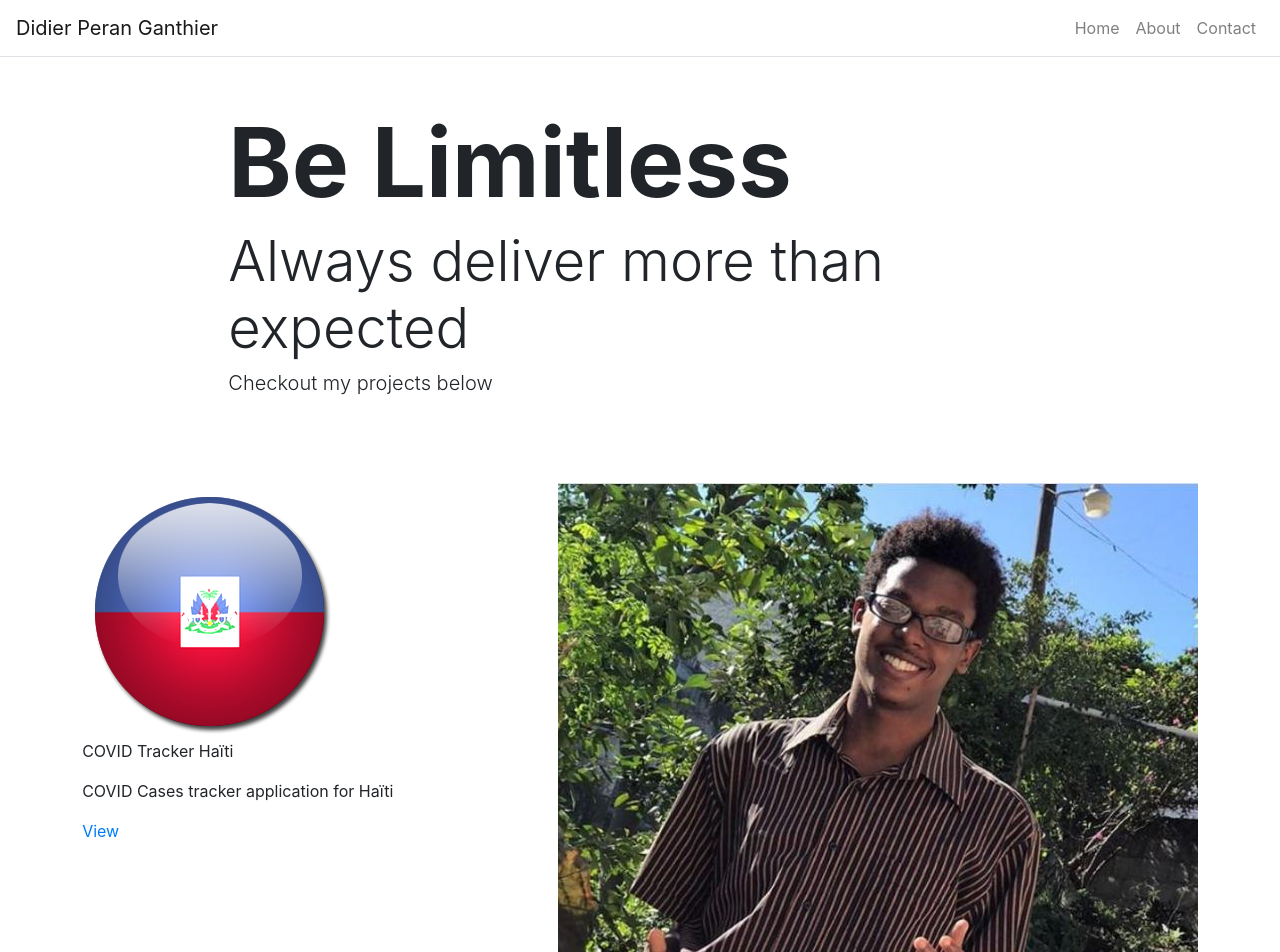
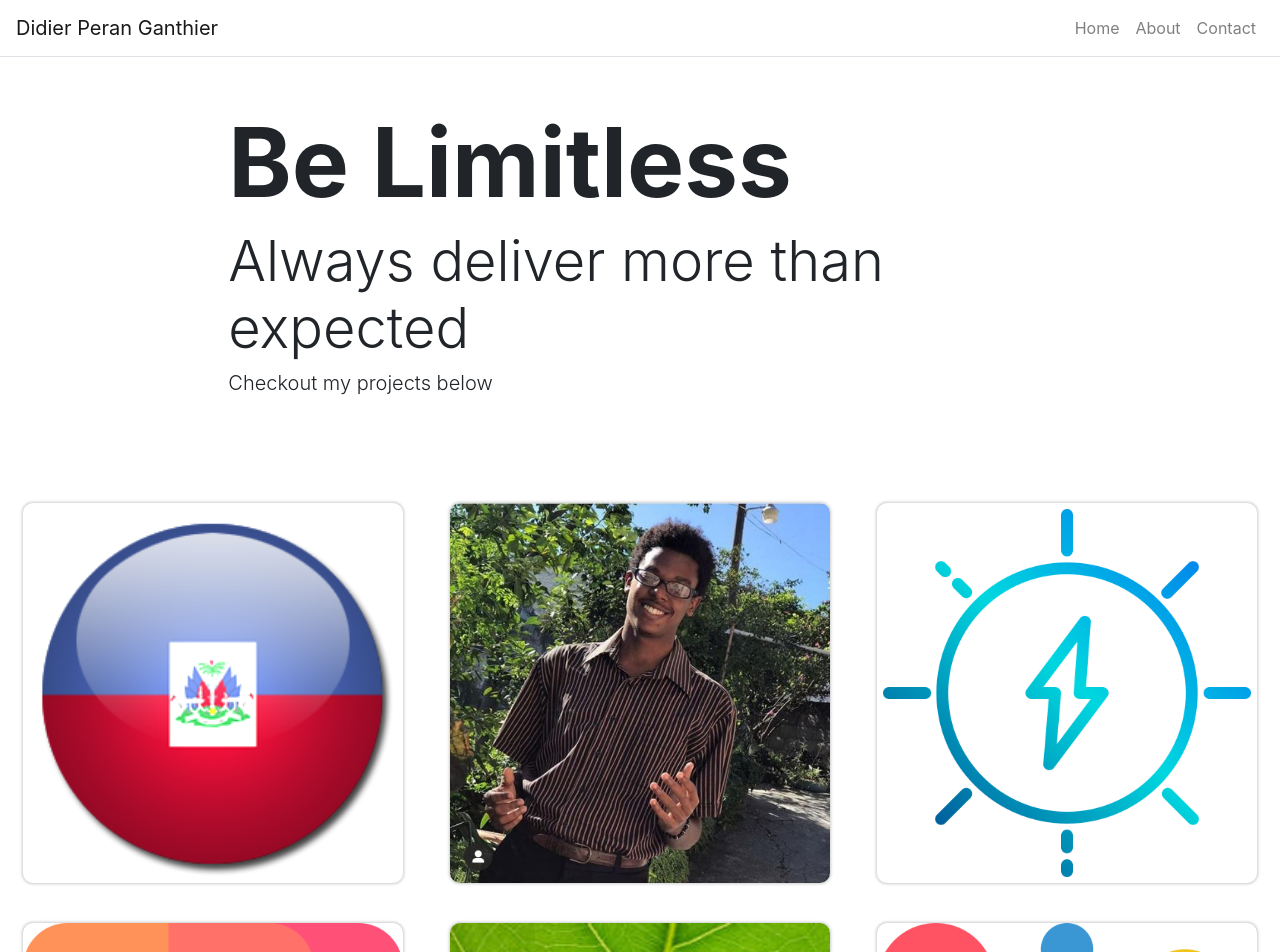
Before and after one commit to didierganthier/portfolio, a React (Create React App) app: page / in a window 1280 px wide. Shown: the top 952 px of the page. Built offline with nearby package versions, Linux system fonts and the light colour scheme.

Commit message:
design tested in Card and CardInfo

```diff
--- a/src/components/Card.js
+++ b/src/components/Card.js
@@ -3,9 +3,9 @@ import CardInfo from '../components/CardInfo'
 
 function Card(props){
     return(
-        <div>
-            <img className="" src={props.item.imgSrc} alt="project"/>
-            {<CardInfo title={props.item.title} subTitle={props.item.subTitle} link={props.item.link}/> }
+        <div className="d-inline-block g-card">
+            <img className="g-card-image" src={props.item.imgSrc} alt="project"/>
+            {props.selected && <CardInfo title={props.item.title} subTitle={props.item.subTitle} link={props.item.link}/> }
         </div>
     );
 }
--- a/src/components/CardInfo.js
+++ b/src/components/CardInfo.js
@@ -6,9 +6,9 @@ function CardInfo(props){
     const style = useSpring({opacity: 1, from:{opacity: 0}});
 
     return(
-        <animated.div className="" style={style}>
-            <p>{props.title}</p>
-            <p>{props.subTitle}</p>
+        <animated.div className="g-card-info" style={style}>
+            <p className="g-card-title">{props.title}</p>
+            <p className="g-card-sub-title">{props.subTitle}</p>
             <a href={props.link} target="_blank" rel="noopener noreferrer">View</a>
         </animated.div>
     );
--- a/src/index.css
+++ b/src/index.css
@@ -18,8 +18,8 @@ code {
 
 .g-card-image {
   border-radius: 10px;
-  width: 30px;
-  height: 480px;
+  width: 380px;
+  height: 380px;
   box-shadow: 0px 0px 3px 1px #ccc;
 }
 
```
